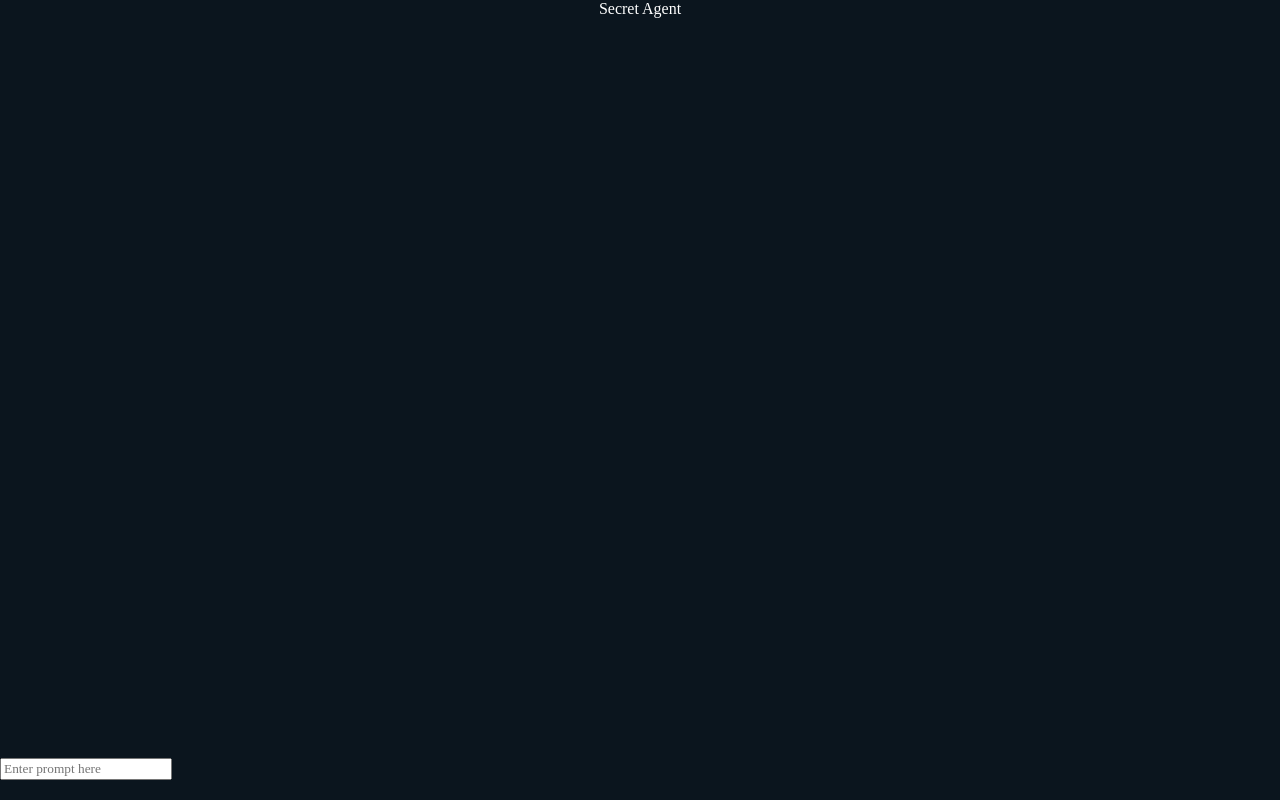
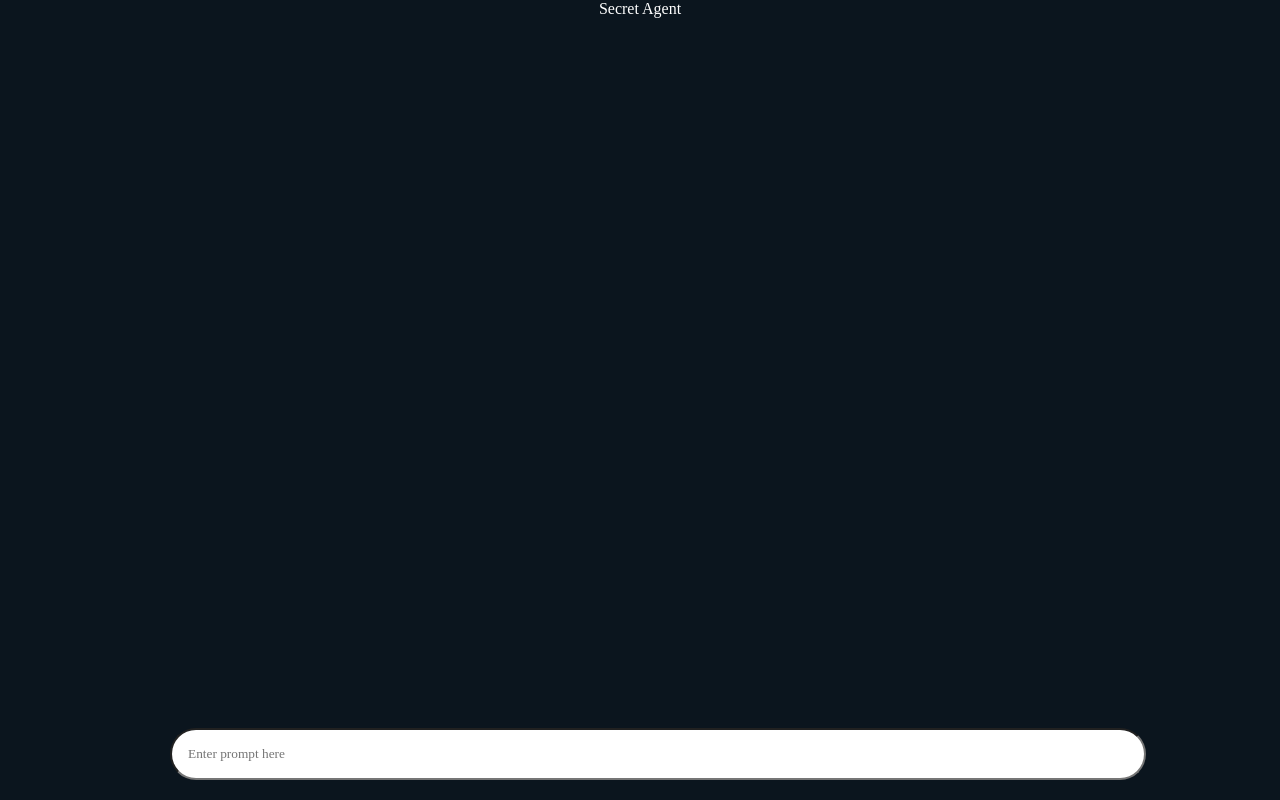
Before and after one commit to tagboola/nextjs-sample, a Next.js app: page / in a window 1280 px wide. Built offline with nearby package versions, Linux system fonts and the light colour scheme; a web font is replaced by a local one.

Commit message:
Minor css improvements

```diff
--- a/src/app/components/ChatHistory.tsx
+++ b/src/app/components/ChatHistory.tsx
@@ -7,6 +7,7 @@ export interface ChatHistoryProps {
 export function ChatHistory({ messages }: ChatHistoryProps) {
   return (
     <div className="chat-history-container">
+      <div className="chat-history">
         {messages.map((message, index) => {
           return (
             <div className="message" key={message.id}>
@@ -15,5 +16,6 @@ export function ChatHistory({ messages }: ChatHistoryProps) {
           );
         })}
       </div>
+    </div>
   );
 }
--- a/src/app/globals.css
+++ b/src/app/globals.css
@@ -75,20 +75,18 @@ main {
   display: flex;
   flex: 1;
   flex-direction: column;
+  align-items: center;
 }
 
 .chat-container .chat-history-container .chat-history {
+  max-width: 712px;
   width: 100%;
-  flex-direction: column;
-  display: flex;
-  flex: 1;
-  align-items: center;
   padding: 0 20px;
   margin-bottom: 50px;
   padding-top: 16px;
 }
 
-.bottom-container {
+.chat-panel-container {
   position: relative;
   max-width: 940px;
   width: 100%;
@@ -99,6 +97,12 @@ main {
   min-height: 50px;
   padding-left: 20px;
   padding-right: 20px;
+}
+
+.chat-panel-container form input {
+  padding: 16px;
+  width: 100%;
+  border-radius: 32px;
 }
 
 .message {
```
Lines whose indentation alone changed are shown as unchanged.
